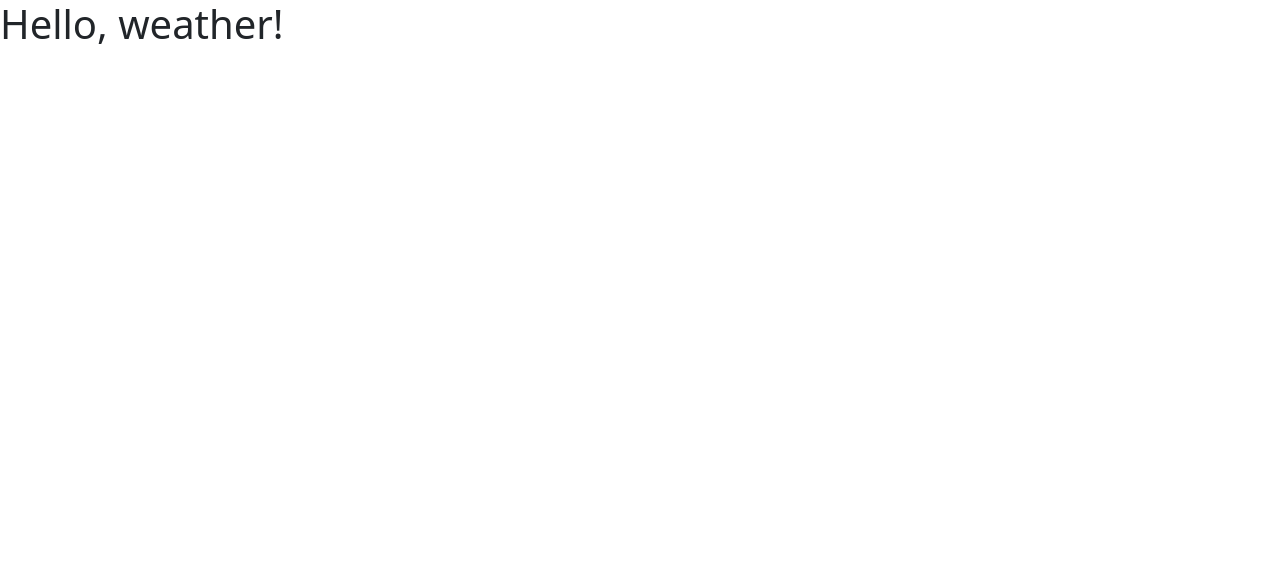
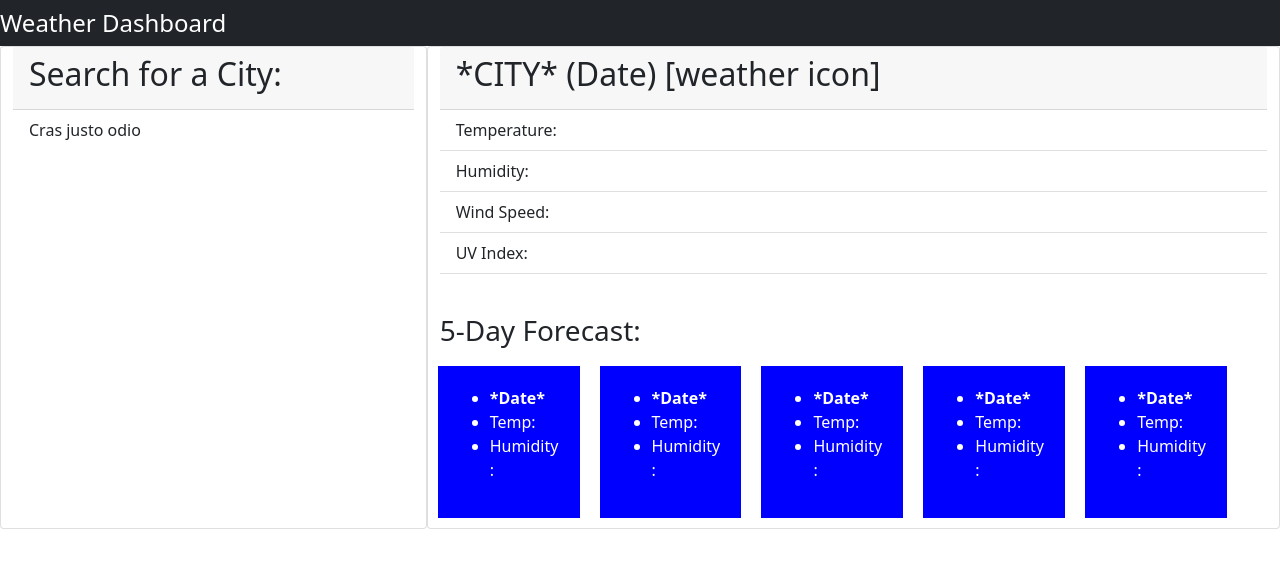
Before and after one commit to GQuak/06_WeatherDashboard, a plain HTML site: page index.html in a window 1280 px wide. Drawn offline with nearby package versions, Linux system fonts and the light colour scheme.

Commit message:
html structure and basic CSS styling

```diff
--- a/assets/css/style.css
+++ b/assets/css/style.css
@@ -0,0 +1,16 @@
+.nav {
+    font-size: larger;
+}
+
+.fiveDay {
+    background-color: blue;
+margin: 10px;
+padding: 20px;
+color: white;
+}
+
+.dashboard {
+    font-size: x-large;
+    align-content: center;
+    text-align: center;
+}
--- a/index.html
+++ b/index.html
@@ -12,7 +12,81 @@
 </head>
 
 <body>
-    <h1>Hello, weather!</h1>
+    <ul class="nav bg-dark navbar-dark">
+        <a class="navbar-brand dashboard">Weather Dashboard</a>
+    </ul>
+
+    <div class="container-fluid">
+        <div class="row">
+            <div class="card col-sm-4">
+                <div class="card-header">
+                    <h2>Search for a City:</h2>
+                </div>
+                <ul class="list-group list-group-flush">
+                    <li class="list-group-item">Cras justo odio</li>
+                </ul>
+            </div>
+
+            <div class="card col-sm-8">
+                <div class="card-header">
+                    <h2>*CITY* (Date) [weather icon]</h2>
+                </div>
+                <ul class="list-group list-group-flush">
+                    <li class="list-group-item">Temperature: </li>
+                    <li class="list-group-item">Humidity: </li>
+                    <li class="list-group-item">Wind Speed: </li>
+                    <li class="list-group-item">UV Index: </li>
+                </ul>
+                <P></br></P>
+                <h3>5-Day Forecast:</h3>
+                <div class="row">
+                    <div class="col-sm-2 fiveDay">
+                        <ul>
+                            <li><b>*Date*</b></li>
+                            <!-- *weather icon* -->
+                            <li>Temp: </li>
+                            <li>Humidity: </li>
+                        </ul>
+                    </div>
+                    <div class="col-sm-2 fiveDay">
+                        <ul>
+                            <li><b>*Date*</b></li>
+                            <!-- *weather icon* -->
+                            <li>Temp: </li>
+                            <li>Humidity: </li>
+                        </ul>
+                    </div>
+                    <div class="col-sm-2 fiveDay">
+                        <ul>
+                            <li><b>*Date*</b></li>
+                            <!-- *weather icon* -->
+                            <li>Temp: </li>
+                            <li>Humidity: </li>
+                        </ul>
+                    </div>
+                    <div class="col-sm-2 fiveDay">
+                        <ul>
+                            <li><b>*Date*</b></li>
+                            <!-- *weather icon* -->
+                            <li>Temp: </li>
+                            <li>Humidity: </li>
+                        </ul>
+                    </div>
+                    <div class="col-sm-2 fiveDay">
+                        <ul>
+                            <li><b>*Date*</b></li>
+                            <!-- *weather icon* -->
+                            <li>Temp: </li>
+                            <li>Humidity: </li>
+                        </ul>
+                    </div>
+
+                </div>
+            </div>
+
+
+        </div>
+    </div>
 
 
     <script src="https://cdn.jsdelivr.net/npm/bootstrap@5.0.0-beta1/dist/js/bootstrap.bundle.min.js"
```
